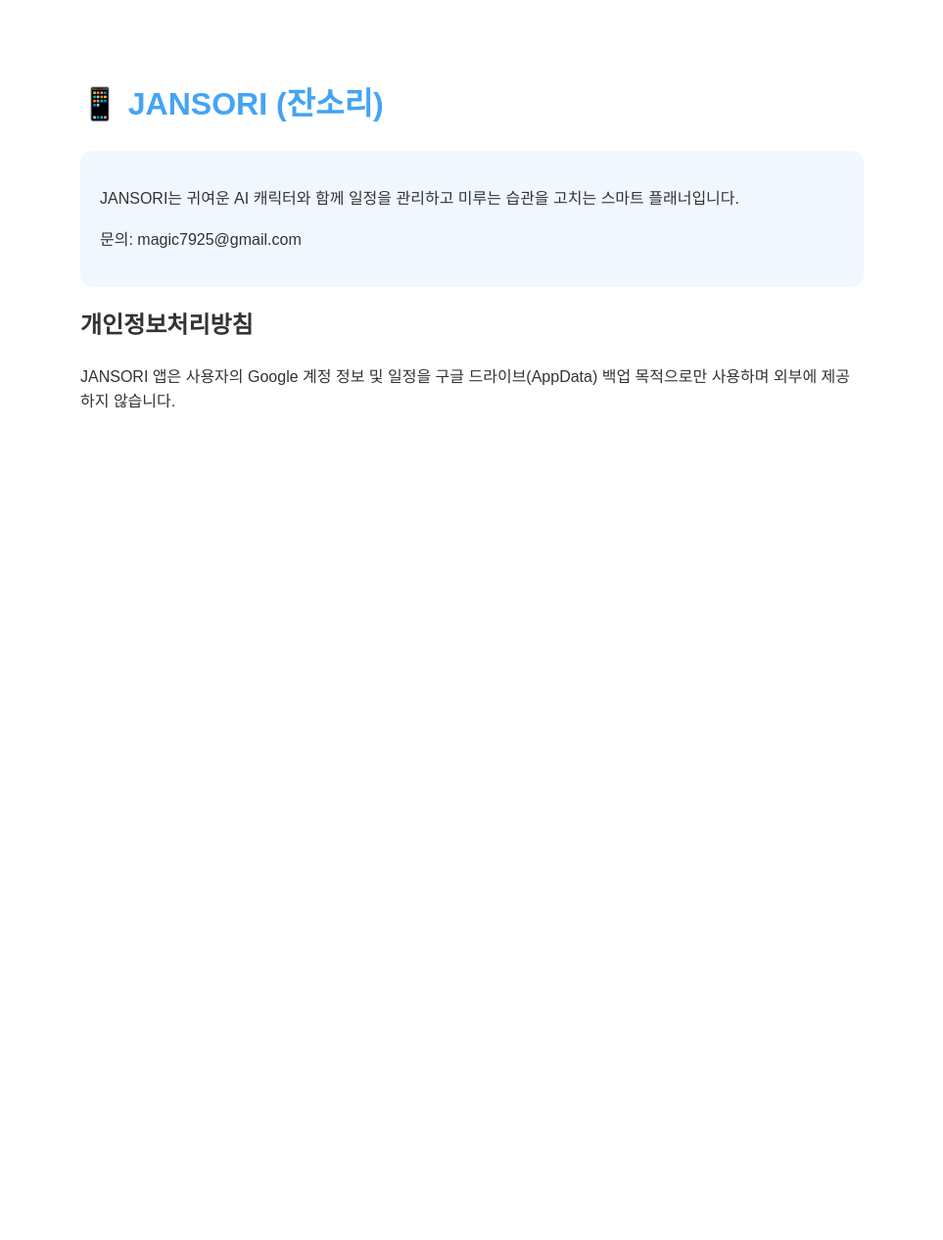
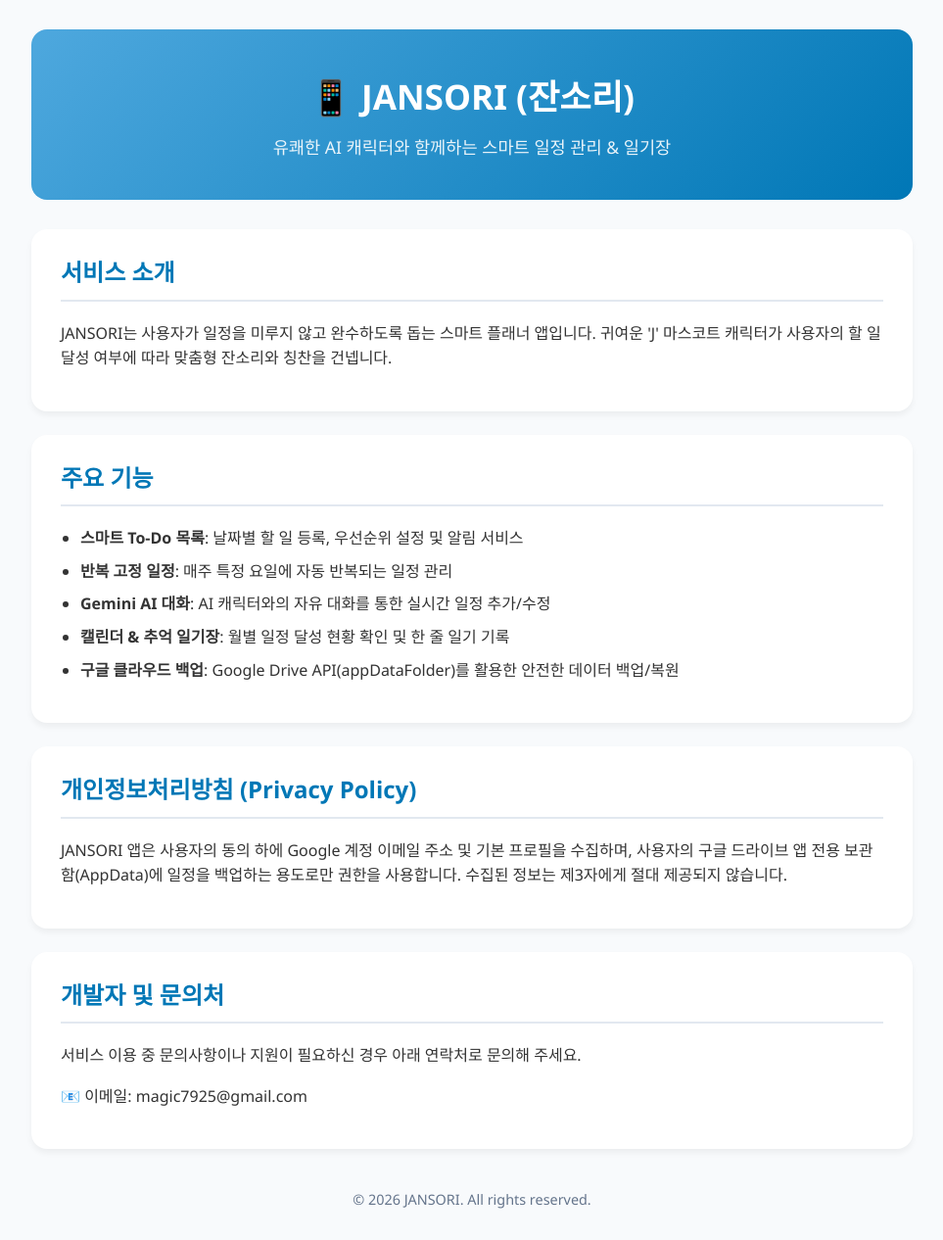
Before and after one commit to BADUGII/JANSORI_App, a plain HTML site: page index.html in a window 1280 px wide. Shown: the whole page at 98% size, without its empty margins (158-1121 px from the left). Before the commit the page ends 800 px from the top, so only its background shows below. Drawn offline with Linux system fonts and the light colour scheme.

Commit message:
Revise index.html with new title and styles
Updated the title and added meta tags for viewport and Google site verification. Enhanced styling and structure of the HTML document.

```diff
--- a/index.html
+++ b/index.html
@@ -2,21 +2,58 @@
 <html lang="ko">
 <head>
     <meta charset="UTF-8">
-    <title>JANSORI - AI 멘토 플래너</title>
+    <meta name="viewport" content="width=device-width, initial-scale=1.0">
+    <meta name="google-site-verification" content="google7760b70abd906ab4.html" />
+    <title>JANSORI (잔소리) - AI 멘토 플래너 공식 홈페이지</title>
     <style>
-        body { font-family: sans-serif; line-height: 1.6; max-width: 800px; margin: 40px auto; padding: 20px; color: #333; }
-        h1 { color: #44a4f4; }
-        .box { background: #f0f7ff; padding: 20px; border-radius: 12px; margin-bottom: 20px; }
+        body { font-family: 'Segoe UI', Tahoma, Geneva, Verdana, sans-serif; line-height: 1.6; max-width: 900px; margin: 0 auto; padding: 30px 20px; color: #333; background-color: #f8fafc; }
+        header { background: linear-gradient(135deg, #4ea8de, #0077b6); color: white; padding: 40px 30px; border-radius: 16px; margin-bottom: 30px; text-align: center; }
+        h1 { margin: 0 0 10px 0; font-size: 2.2rem; }
+        p.subtitle { margin: 0; font-size: 1.1rem; opacity: 0.9; }
+        section { background: white; padding: 25px 30px; border-radius: 16px; margin-bottom: 24px; box-shadow: 0 4px 6px rgba(0,0,0,0.05); }
+        h2 { color: #0077b6; border-bottom: 2px solid #e2e8f0; padding-bottom: 8px; margin-top: 0; }
+        ul { padding-left: 20px; }
+        li { margin-bottom: 8px; }
+        footer { text-align: center; color: #64748b; font-size: 0.9rem; margin-top: 40px; }
     </style>
 </head>
 <body>
-    <h1>📱 JANSORI (잔소리)</h1>
-    <div class="box">
-        <p>JANSORI는 귀여운 AI 캐릭터와 함께 일정을 관리하고 미루는 습관을 고치는 스마트 플래너입니다.</p>
-        <p>문의: magic7925@gmail.com</p>
-    </div>
 
-    <h2>개인정보처리방침</h2>
-    <p>JANSORI 앱은 사용자의 Google 계정 정보 및 일정을 구글 드라이브(AppData) 백업 목적으로만 사용하며 외부에 제공하지 않습니다.</p>
+    <header>
+        <h1>📱 JANSORI (잔소리)</h1>
+        <p class="subtitle">유쾌한 AI 캐릭터와 함께하는 스마트 일정 관리 & 일기장</p>
+    </header>
+
+    <section>
+        <h2>서비스 소개</h2>
+        <p>JANSORI는 사용자가 일정을 미루지 않고 완수하도록 돕는 스마트 플래너 앱입니다. 귀여운 'J' 마스코트 캐릭터가 사용자의 할 일 달성 여부에 따라 맞춤형 잔소리와 칭찬을 건넵니다.</p>
+    </section>
+
+    <section>
+        <h2>주요 기능</h2>
+        <ul>
+            <li><strong>스마트 To-Do 목록</strong>: 날짜별 할 일 등록, 우선순위 설정 및 알림 서비스</li>
+            <li><strong>반복 고정 일정</strong>: 매주 특정 요일에 자동 반복되는 일정 관리</li>
+            <li><strong>Gemini AI 대화</strong>: AI 캐릭터와의 자유 대화를 통한 실시간 일정 추가/수정</li>
+            <li><strong>캘린더 & 추억 일기장</strong>: 월별 일정 달성 현황 확인 및 한 줄 일기 기록</li>
+            <li><strong>구글 클라우드 백업</strong>: Google Drive API(appDataFolder)를 활용한 안전한 데이터 백업/복원</li>
+        </ul>
+    </section>
+
+    <section>
+        <h2>개인정보처리방침 (Privacy Policy)</h2>
+        <p>JANSORI 앱은 사용자의 동의 하에 Google 계정 이메일 주소 및 기본 프로필을 수집하며, 사용자의 구글 드라이브 앱 전용 보관함(AppData)에 일정을 백업하는 용도로만 권한을 사용합니다. 수집된 정보는 제3자에게 절대 제공되지 않습니다.</p>
+    </section>
+
+    <section>
+        <h2>개발자 및 문의처</h2>
+        <p>서비스 이용 중 문의사항이나 지원이 필요하신 경우 아래 연락처로 문의해 주세요.</p>
+        <p>📧 이메일: magic7925@gmail.com</p>
+    </section>
+
+    <footer>
+        &copy; 2026 JANSORI. All rights reserved.
+    </footer>
+
 </body>
 </html>
```
